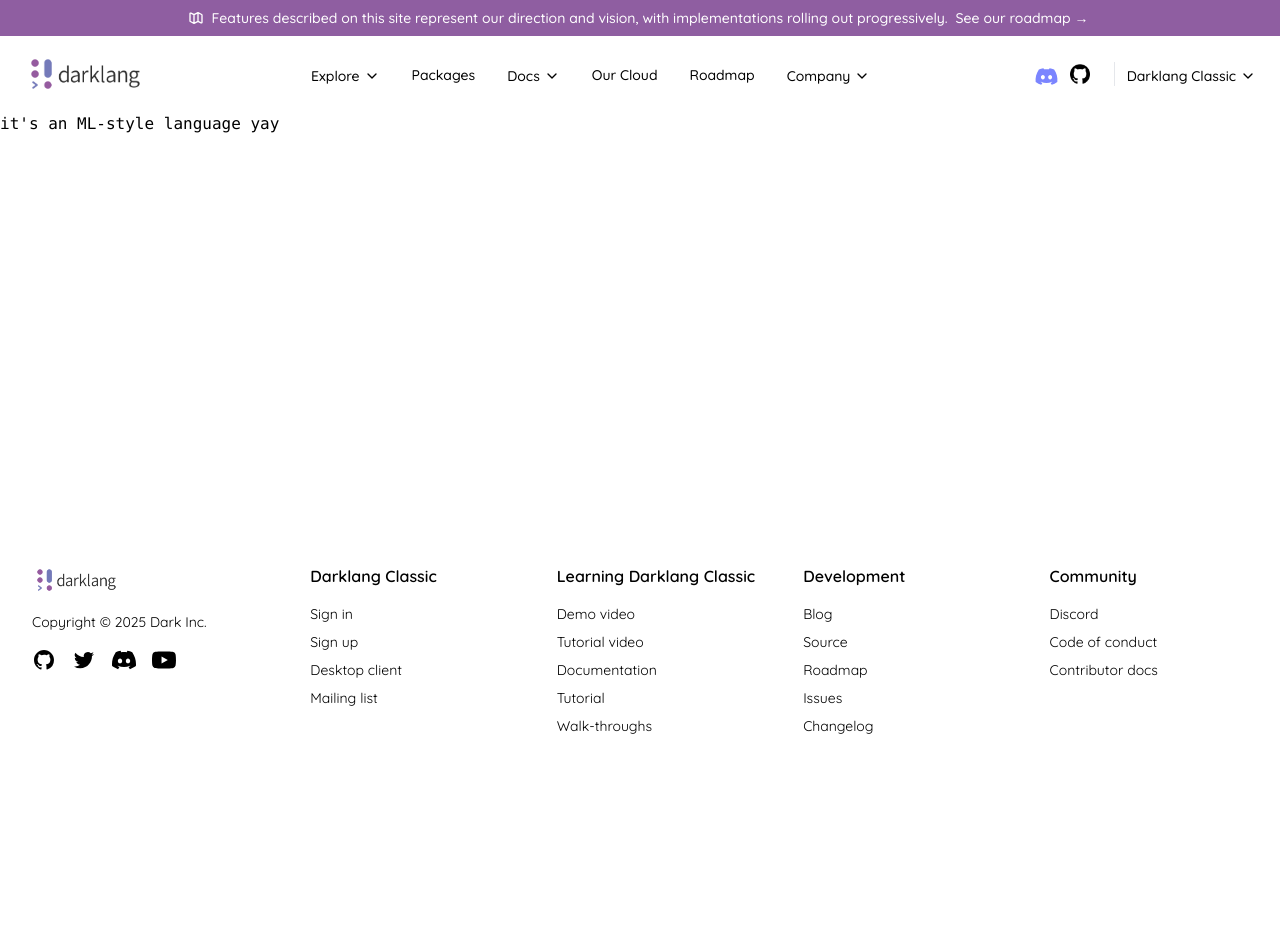
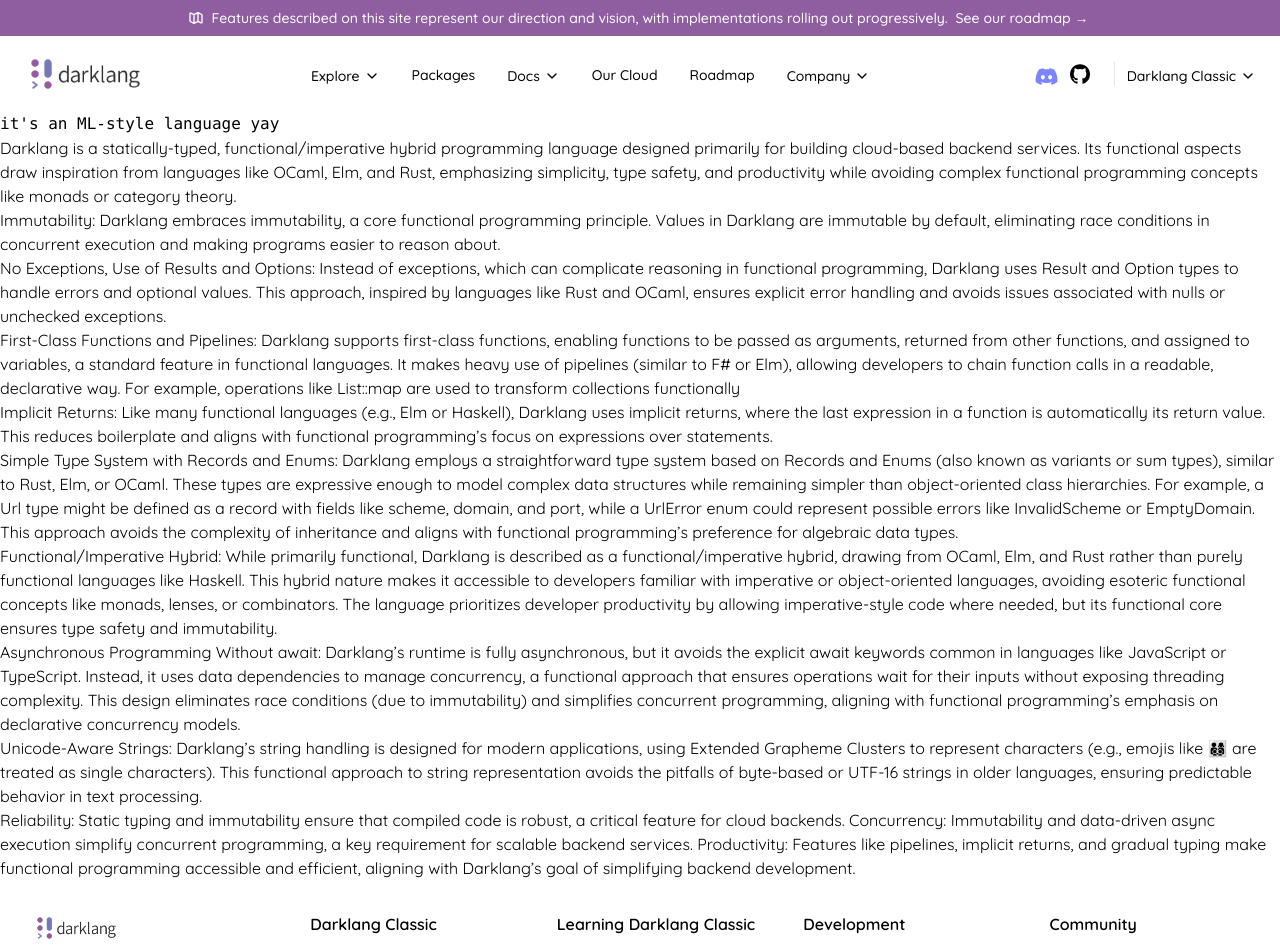
Before and after one commit to darklang/darklang.com, a React (Vite) app: page /language in a window 1280 px wide. Shown: the top 952 px of the page. Before the commit the page ends 800 px from the top, so only its background shows below. Built offline with nearby package versions, Linux system fonts and the light colour scheme.

Commit message:
fill in more content -language

```diff
--- a/src/pages/Language/index.tsx
+++ b/src/pages/Language/index.tsx
@@ -2,9 +2,68 @@
 
 const Language: React.FC = () => {
   return (
-    <pre>
-    it's an ML-style language yay
-</pre>
+
+    <div className="max-w-7xl mx-auto">
+      <pre>
+        it's an ML-style language yay
+      </pre>
+
+      <p>
+        Darklang is a statically-typed, functional/imperative hybrid programming language designed primarily for building cloud-based backend services. Its functional aspects draw inspiration from languages like OCaml, Elm, and Rust, emphasizing simplicity, type safety, and productivity while avoiding complex functional programming concepts like monads or category theory.
+      </p>
+
+      <p>
+        Immutability:
+        Darklang embraces immutability, a core functional programming principle. Values in Darklang are immutable by default, eliminating race conditions in concurrent execution and making programs easier to reason about.
+      </p>
+
+      <p>
+        No Exceptions, Use of Results and Options:
+        Instead of exceptions, which can complicate reasoning in functional programming, Darklang uses Result and Option types to handle errors and optional values. This approach, inspired by languages like Rust and OCaml, ensures explicit error handling and avoids issues associated with nulls or unchecked exceptions.
+      </p>
+
+      <p>
+        First-Class Functions and Pipelines:
+        Darklang supports first-class functions, enabling functions to be passed as arguments, returned from other functions, and assigned to variables, a standard feature in functional languages.
+        It makes heavy use of pipelines (similar to F# or Elm), allowing developers to chain function calls in a readable, declarative way. For example, operations like List::map are used to transform collections functionally
+      </p>
+
+      <p>
+        Implicit Returns:
+        Like many functional languages (e.g., Elm or Haskell), Darklang uses implicit returns, where the last expression in a function is automatically its return value. This reduces boilerplate and aligns with functional programming’s focus on expressions over statements.
+      </p>
+
+      <p>
+        Simple Type System with Records and Enums:
+        Darklang employs a straightforward type system based on Records and Enums (also known as variants or sum types), similar to Rust, Elm, or OCaml. These types are expressive enough to model complex data structures while remaining simpler than object-oriented class hierarchies.
+        For example, a Url type might be defined as a record with fields like scheme, domain, and port, while a UrlError enum could represent possible errors like InvalidScheme or EmptyDomain. This approach avoids the complexity of inheritance and aligns with functional programming’s preference for algebraic data types.
+      </p>
+
+      <p>
+        Functional/Imperative Hybrid:
+        While primarily functional, Darklang is described as a functional/imperative hybrid, drawing from OCaml, Elm, and Rust rather than purely functional languages like Haskell. This hybrid nature makes it accessible to developers familiar with imperative or object-oriented languages, avoiding esoteric functional concepts like monads, lenses, or combinators.
+        The language prioritizes developer productivity by allowing imperative-style code where needed, but its functional core ensures type safety and immutability.
+      </p>
+
+      <p>
+        Asynchronous Programming Without await:
+        Darklang’s runtime is fully asynchronous, but it avoids the explicit await keywords common in languages like JavaScript or TypeScript. Instead, it uses data dependencies to manage concurrency, a functional approach that ensures operations wait for their inputs without exposing threading complexity.
+        This design eliminates race conditions (due to immutability) and simplifies concurrent programming, aligning with functional programming’s emphasis on declarative concurrency models.
+      </p>
+
+      <p>
+        Unicode-Aware Strings:
+        Darklang’s string handling is designed for modern applications, using Extended Grapheme Clusters to represent characters (e.g., emojis like 👨‍👩‍👦‍👦 are treated as single characters). This functional approach to string representation avoids the pitfalls of byte-based or UTF-16 strings in older languages, ensuring predictable behavior in text processing.
+      </p>
+
+      <p>
+        Reliability: Static typing and immutability ensure that compiled code is robust, a critical feature for cloud backends.
+        Concurrency: Immutability and data-driven async execution simplify concurrent programming, a key requirement for scalable backend services.
+        Productivity: Features like pipelines, implicit returns, and gradual typing make functional programming accessible and efficient, aligning with Darklang’s goal of simplifying backend development.
+      </p>
+
+    </div>
+
   );
 };
 
```
